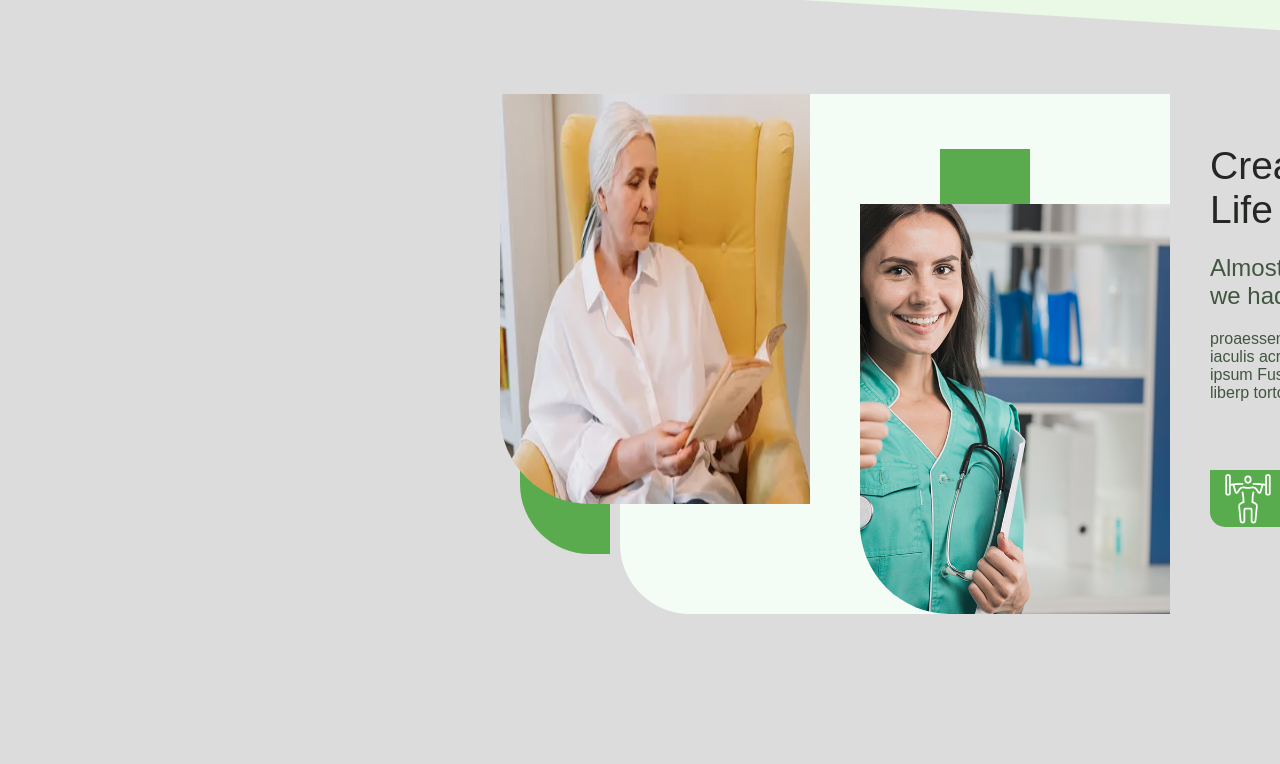
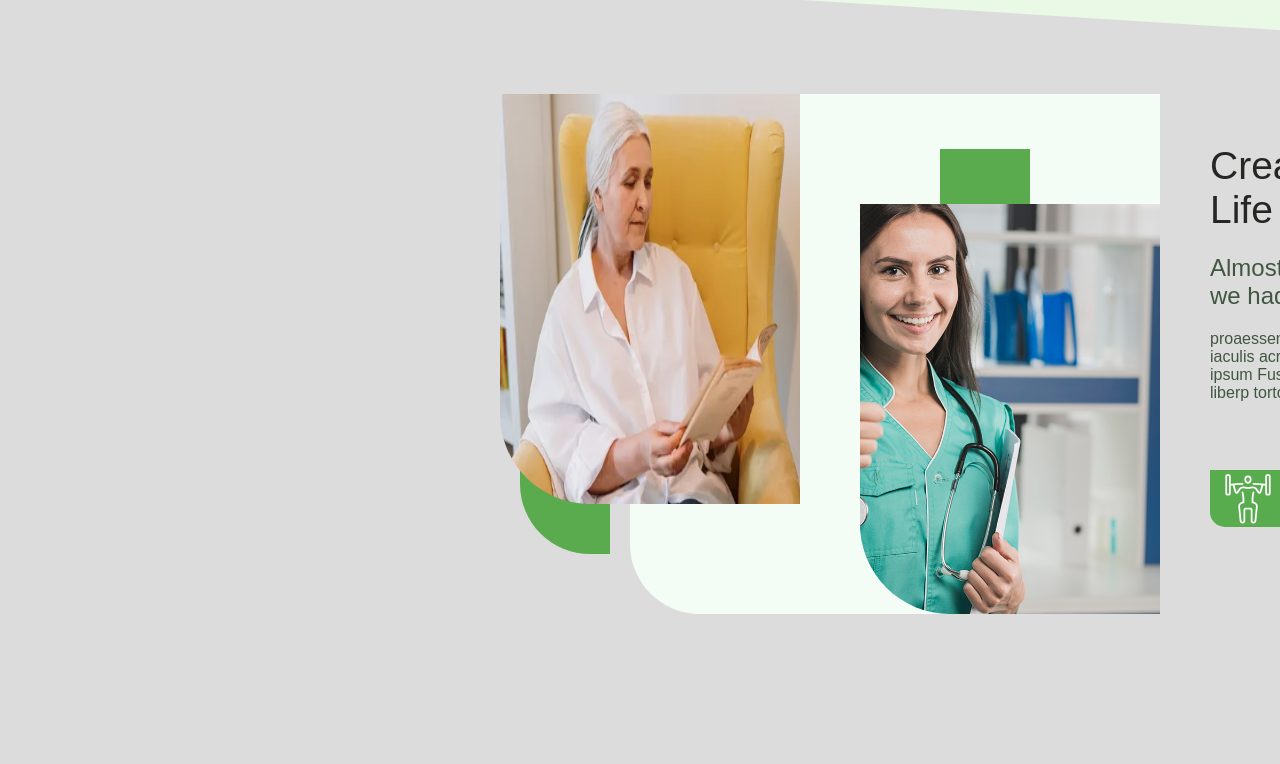
Before and after one commit to johannayao/figma_projet_complet, a plain HTML site: page index.html in a window 1280 px wide. Shown: the part 736-1500 px from the top of the page. Drawn offline with Linux system fonts and the light colour scheme.

Commit message:
mon second commit

```diff
--- a/index.html
+++ b/index.html
@@ -44,7 +44,7 @@
      <section class="cacher">
         <div class="supp">
             <div class="jeudi">
-                <div class="one"><img src="image/i.webp" alt="" width="310px" height="410px"></div>
+                <div class="one"><img src="image/i.webp" alt="" width="300px" height="410px"></div>
             </div>
             <div class="lundi">
                 <div class="two">
--- a/style.css
+++ b/style.css
@@ -136,7 +136,7 @@ body{
 }
 
 .cacher{
-    width: 550px;
+    width: 530px;
     height: 520px;
     background-color: #f4fdf5;
     margin: auto;
@@ -174,7 +174,7 @@ body{
 
 }
 .two{
-    width: 310px;
+    width: 300px;
     height: 410px;
     background-color: #5aab4e;
     /* margin-left: 330px;*/
@@ -613,8 +613,8 @@ margin-top: 20px
     background-color: #e9f9e5;
     margin-top: 600px;
     position: relative;
-    border-top-left-radius: 157px;
-    border-top-right-radius: 357px;
+    /* border-top-left-radius: 157px; */
+    border-radius: 11% 89% 0% 10% / 22% 25% 57% 1%;
 }
 .haut{
     width: 1040px;
```
